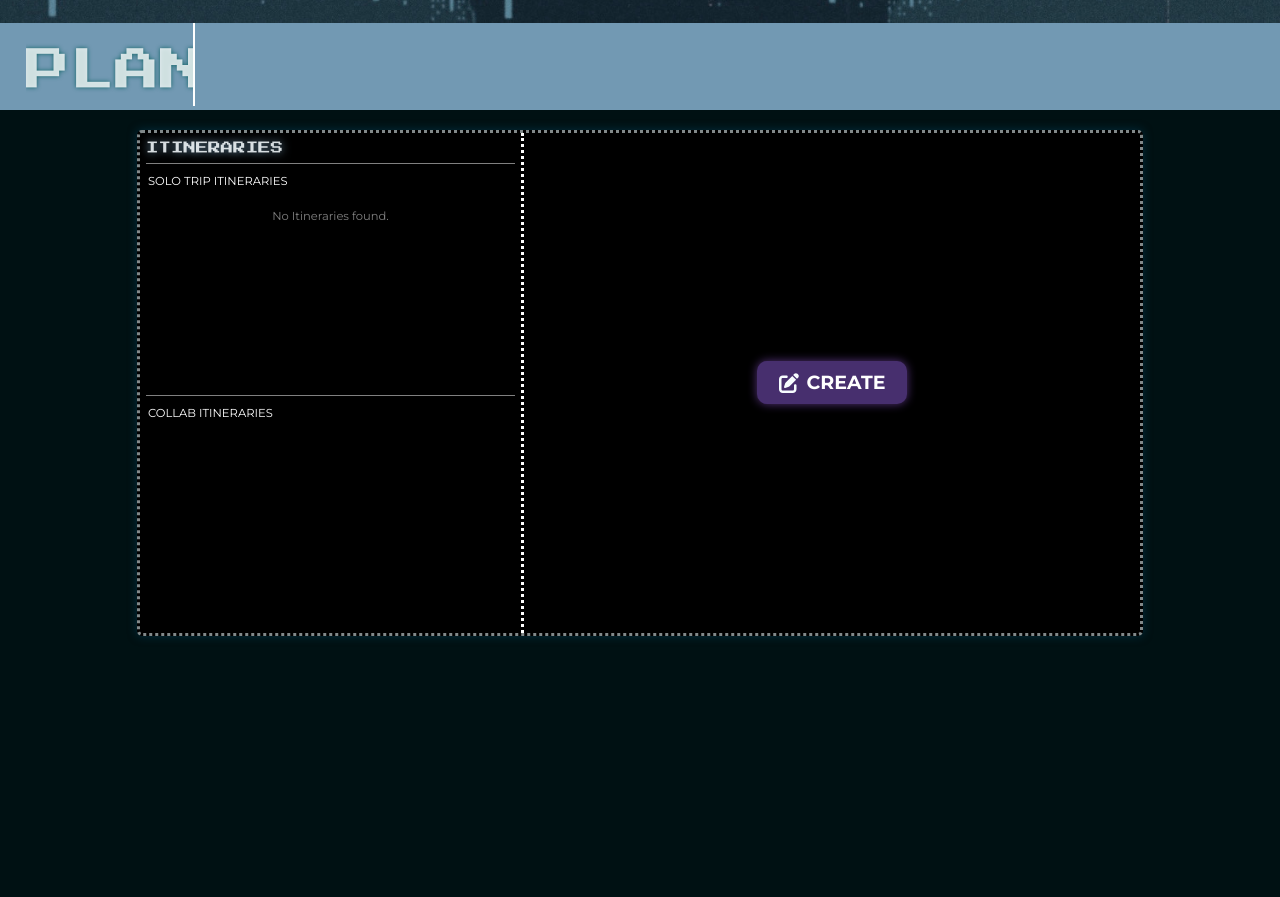
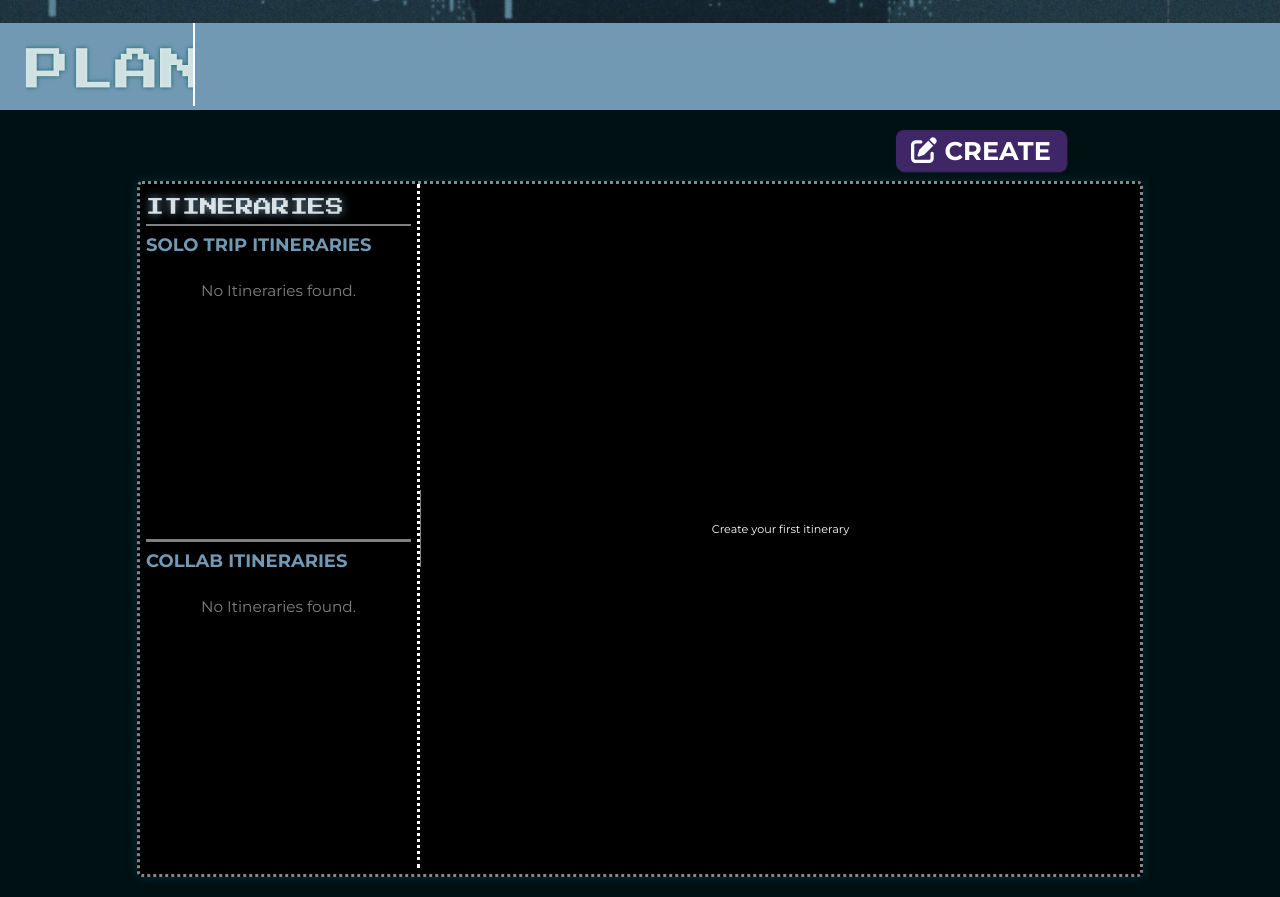
Before and after one commit to SFizzaR/tripSync, a React (Vite) app in the folder frontend/: page /myitinerary in a window 1280 px wide. Shown: the part 340-1237 px from the top of the page. Before the commit the page ends 1096 px from the top, so only its background shows below. Built offline with nearby package versions, Linux system fonts and the light colour scheme.

Commit message:
Add files via upload

```diff
--- a/frontend/src/font.css
+++ b/frontend/src/font.css
@@ -74,3 +74,33 @@ body{
   50% { opacity: 0.5; text-shadow: 0 0 20px rgb(114, 153, 179); }
   100% { opacity: 1; text-shadow: 0 0 10px rgb(114, 153, 179); }
 }
+
+/* For WebKit-based browsers (Chrome, Edge, Safari) */
+.solo-itineraries::-webkit-scrollbar,
+.collab-itineraries::-webkit-scrollbar {
+  width: 8px;
+}
+
+.solo-itineraries::-webkit-scrollbar-track,
+.collab-itineraries::-webkit-scrollbar-track {
+  background: #1e1e1e;
+  border-radius: 10px;
+}
+
+.solo-itineraries::-webkit-scrollbar-thumb,
+.collab-itineraries::-webkit-scrollbar-thumb {
+  background: rgb(101, 140, 175);
+  border-radius: 10px;
+}
+
+.solo-itineraries::-webkit-scrollbar-thumb:hover,
+.collab-itineraries::-webkit-scrollbar-thumb:hover {
+  background: rgb(101, 140, 175);
+}
+
+/* For Firefox */
+.solo-itineraries,
+.collab-itineraries {
+  scrollbar-width: thin;
+  scrollbar-color: rgb(101, 140, 175) #1e1e1e;
+}
--- a/frontend/src/pages/itinerary.jsx
+++ b/frontend/src/pages/itinerary.jsx
@@ -11,8 +11,7 @@ import "../font.css";
 import edit from "../assets/icons/pen-to-square-solid.svg";
 import citiesData from "./citiesData"; // Import the city list (JSON file)
 import { FaCalendarAlt } from "react-icons/fa";
-import {jwtDecode} from "jwt-decode";
-
+import { jwtDecode } from "jwt-decode";
 
 export default function Itinerary() {
   const [isOpen, setIsOpen] = useState(false);
@@ -45,13 +44,16 @@ export default function Itinerary() {
     }
 
     try {
-        const response = await fetch("http://localhost:5001/api/itineraries/solo", {
+      const response = await fetch(
+        "http://localhost:5001/api/itineraries/solo",
+        {
           method: "GET",
           headers: {
             "Content-Type": "application/json",
             Authorization: `Bearer ${token}`,
           },
-        });
+        }
+      );
 
       const data = await response.json();
 
@@ -65,8 +67,15 @@ export default function Itinerary() {
     }
   };
 
+  const [selectedItinerary, setSelectedItinerary] = useState(null);
+
   const handleItineraryClick = (itineraryId) => {
-    navigate(`/itinerary/${itineraryId}`); // Redirect to itinerary details page
+    alert("Clicked Itinerary ID:", itineraryId);
+    const selected = soloItineraries.find(
+      (itinerary) => String(itinerary.id) === String(itineraryId)
+    );
+    alert("Found Itinerary:", selected);
+    setSelectedItinerary(selected);
   };
 
   const handleSearch = (e) => {
@@ -84,7 +93,7 @@ export default function Itinerary() {
   const handleFinish = async () => {
     console.log("CAllledddddddd");
     const token = localStorage.getItem("accessToken");
-    console.log("TOken from hnadlefimish: ",token)
+    console.log("TOken from hnadlefimish: ", token);
     if (!token) {
       alert("User not authenticated");
       return;
@@ -92,10 +101,10 @@ export default function Itinerary() {
 
     try {
       const decodedToken = jwtDecode(token);
-      console.log("DECODED TOKEN: ",decodedToken)
+      console.log("DECODED TOKEN: ", decodedToken);
       const userId = decodedToken.user.id;
 
-      const userBudget = "Standard";  // HARDCODEDDD
+      const userBudget = "Standard"; // HARDCODEDDD
       const isCollaborative = selectedOption === "collaborative";
 
       const itineraryData = {
@@ -106,21 +115,23 @@ export default function Itinerary() {
         budget: userBudget,
         collaborative: isCollaborative,
         status: "planning",
-        title: itineraryName || city
+        title: itineraryName || city,
       };
 
-
       console.log("📦 Sending Itinerary Data:", itineraryData);
 
-      const response = await fetch("http://localhost:5001/api/itineraries/CreateItinerary", {
+      const response = await fetch(
+        "http://localhost:5001/api/itineraries/CreateItinerary",
+        {
           method: "POST",
           headers: {
             "Content-Type": "application/json",
-            "Authorization": `Bearer ${token}`
+            Authorization: `Bearer ${token}`,
           },
 
-          body: JSON.stringify(itineraryData)
-      });
+          body: JSON.stringify(itineraryData),
+        }
+      );
 
       const data = await response.json();
 
@@ -128,7 +139,6 @@ export default function Itinerary() {
         alert("🎉 Itinerary saved successfully!");
 
         setSoloItineraries((prevItineraries) => [...prevItineraries, data]);
-
       } else {
         alert("❌ Error: " + (data.error || "Unknown error"));
       }
@@ -167,7 +177,7 @@ export default function Itinerary() {
   };
 
   return (
-    <div style={{ paddingBottom: "100px", overflowX: "hidden" }}>
+    <div style={{ paddingBottom: "0", overflowX: "hidden" }}>
       {/* Navbar */}
       <nav
         style={{
@@ -492,164 +502,38 @@ export default function Itinerary() {
         </div>
       </section>
 
-      {/* ITINERARIES BOX */}
-      <section>
-        <div
-          style={{
-            borderStyle: "dotted",
-            position: "relative",
-            width: "91%", // Responsive width
-            maxWidth: "1000px", // Prevents excessive stretching
-            height: "500px", // Increased height for a longer box
-            borderColor: "rgba(217, 228, 231, 0.6)",
-            margin: "20px auto", // Centers it horizontally
-            display: "grid",
-            gridTemplateColumns: "30vw 1fr",
-            color: "white",
-            padding: "0",
-            borderRadius: "5px",
-            backgroundColor: "rgb(0,0,0)",
-            boxShadow: "0px 0px 10px rgba(6, 73, 106, 0.5)",
-            fontFamily: "Montserrat",
-          }}
-        >
-          {/* Left Column */}
-          <div
-            style={{
-              display: "grid",
-              gridTemplateRows: "5% 1fr 1fr",
-              borderRightStyle: "dotted",
-              borderRightColor: "white",
-              fontSize: "120%", // Adjusted base font size
-              whiteSpace: "nowrap",
-              marginTop: 0,
-              padding: "6px",
-            }}
-          >
-            {/* HEADER ROW */}
-            <div
-              style={{
-                fontFamily: "P2P",
-                fontWeight: "lighter",
-                color: "rgba(247, 253, 255, 0.86)",
-                fontSize: "65%", // Slightly larger for emphasis
-                textShadow: "0 0 10px rgb(114, 153, 179)",
-                marginTop: "3px",
-                paddingBottom: "10px",
-              }}
-            >
-              ITINERARIES
-            </div>
-
-            {/* SOLO ITINERARY ROW */}
-            <div
-              style={{
-                borderTop: "1px solid grey",
-                padding: "10px 2px",
-                fontSize: "60%",
-              }}
-            >
-              SOLO TRIP ITINERARIES
-              <navbar>
-                <ul
-                  style={{
-                    height: "88%",
-                    padding: "0",
-                    overflowY: "auto",
-                    overflowX: "hidden",
-                  }}
-                >
-                  {soloItineraries &&
-                  Array.isArray(soloItineraries) &&
-                  soloItineraries.length > 0 ? (
-                    soloItineraries.map((itinerary) => (
-                      <li
-                        key={itinerary.id}
-                        style={{
-                          color: "white",
-                          display: "block",
-                          borderTop: "1px solid",
-                          listStyle: "none",
-                          width: "100%",
-                          padding: "10px",
-                          margin: 0,
-                          cursor: "pointer",
-                        }}
-                        onClick={() => handleItineraryClick(itinerary.id)}
-                      >
-                        {itinerary.title ||
-                          itinerary.name ||
-                          "Untitled Itinerary"}
-                      </li>
-                    ))
-                  ) : (
-                    <li
-                      style={{
-                        color: "gray",
-                        textAlign: "center",
-                        padding: "10px",
-                        listStyle: "none",
-                      }}
-                    >
-                      No Itineraries found.
-                    </li>
-                  )}
-                </ul>
-              </navbar>
-
-            </div>
-
-            {/* COLLAB ITINERARY ROW */}
-            <div
-              style={{
-                borderTop: "1px solid grey",
-                padding: "10px 2px",
-                fontSize: "60%", // Matched to Solo Itineraries for consistency
-              }}
-            >
-              COLLAB ITINERARIES
-            </div>
-          </div>
-
-          {/* Right Column (Button) */}
-          <div
-            style={{
-              display: "flex",
-              alignItems: "center",
-              justifyContent: "center",
-            }}
-          >
       <button
         style={{
-                backgroundColor: "rgb(71, 47, 110)",
-                boxShadow: "0px 0px 10px rgb(85, 51, 123)",
+          backgroundColor: "rgb(62, 38, 103)",
+          boxShadow: "1px 1px 2px rgb(85, 51, 123)",
           borderStyle: "none",
-                padding: "10px 20px",
+          margin: "20px auto -10px 70%",
+          padding: "5px 15px",
           fontFamily: "Montserrat",
           fontWeight: "bold",
-                fontSize: "19px",
-                color: "white",
-                width: "150px",
-                borderRadius: "10px",
+          fontSize: "2vw",
+          color: "white",
+          borderRadius: "8px",
           cursor: "pointer",
           display: "flex",
           alignItems: "center",
           justifyContent: "center",
           gap: "8px",
+          overflowX: "hidden",
         }}
         onMouseEnter={(e) =>
           (e.target.style.boxShadow = "0px 0px 15px rgb(145, 117, 177)")
         }
         onMouseLeave={(e) =>
-                (e.target.style.boxShadow = "0px 0px 10px rgb(85, 51, 123)")
+          (e.target.style.boxShadow = "1px 1px 2px rgb(85, 51, 123)")
         }
         onClick={() => setIsDialogOpen(true)}
       >
         <img
           src={edit}
           style={{
-                  width: "20px",
-                  height: "20px",
+            width: "2vw",
+            height: "auto",
             boxShadow: "none",
           }}
           alt="Edit"
@@ -674,7 +558,7 @@ export default function Itinerary() {
       {isDialogOpen && (
         <div
           style={{
-                  position: "absolute",
+            position: "fixed",
             top: "50%",
             left: "50%",
             transform: "translate(-50%, -50%)",
@@ -686,6 +570,7 @@ export default function Itinerary() {
             color: "rgb(172, 120, 191)",
             fontWeight: "bold",
             width: "65%",
+            fontFamily: "Montserrat",
             maxWidth: "500px",
             zIndex: 1000,
           }}
@@ -789,8 +674,7 @@ export default function Itinerary() {
                       "0px 0px 15px rgb(145, 117, 177)")
                   }
                   onMouseLeave={(e) =>
-                          (e.target.style.boxShadow =
-                            "0px 0px 10px rgb(85, 51, 123)")
+                    (e.target.style.boxShadow = "0px 0px 10px rgb(85, 51, 123)")
                   }
                 >
                   CANCEL
@@ -819,8 +703,7 @@ export default function Itinerary() {
                       "0px 0px 15px rgb(145, 117, 177)")
                   }
                   onMouseLeave={(e) =>
-                          (e.target.style.boxShadow =
-                            "0px 0px 10px rgb(85, 51, 123)")
+                    (e.target.style.boxShadow = "0px 0px 10px rgb(85, 51, 123)")
                   }
                 >
                   NEXT
@@ -896,9 +779,7 @@ export default function Itinerary() {
                   {filteredCities.map((item) => (
                     <div
                       key={item.city}
-                            onClick={() =>
-                              setCity(`${item.city}, ${item.country}`)
-                            }
+                      onClick={() => setCity(`${item.city}, ${item.country}`)}
                       style={{
                         padding: "8px",
                         display: "flex",
@@ -909,9 +790,7 @@ export default function Itinerary() {
                         fontSize: "80%",
                       }}
                     >
-                            <span style={{ marginRight: "10px" }}>
-                              {item.flag}
-                            </span>
+                      <span style={{ marginRight: "10px" }}>{item.flag}</span>
                       {item.city}, {item.country}
                     </div>
                   ))}
@@ -950,8 +829,7 @@ export default function Itinerary() {
                       "0px 0px 15px rgb(145, 117, 177)")
                   }
                   onMouseLeave={(e) =>
-                          (e.target.style.boxShadow =
-                            "0px 0px 10px rgb(85, 51, 123)")
+                    (e.target.style.boxShadow = "0px 0px 10px rgb(85, 51, 123)")
                   }
                 >
                   BACK
@@ -980,8 +858,7 @@ export default function Itinerary() {
                       "0px 0px 15px rgb(145, 117, 177)")
                   }
                   onMouseLeave={(e) =>
-                          (e.target.style.boxShadow =
-                            "0px 0px 10px rgb(85, 51, 123)")
+                    (e.target.style.boxShadow = "0px 0px 10px rgb(85, 51, 123)")
                   }
                 >
                   NEXT
@@ -1235,8 +1112,7 @@ export default function Itinerary() {
                       "0px 0px 15px rgb(145, 117, 177)")
                   }
                   onMouseLeave={(e) =>
-                          (e.target.style.boxShadow =
-                            "0px 0px 10px rgb(85, 51, 123)")
+                    (e.target.style.boxShadow = "0px 0px 10px rgb(85, 51, 123)")
                   }
                 >
                   BACK
@@ -1265,8 +1141,7 @@ export default function Itinerary() {
                       "0px 0px 15px rgb(145, 117, 177)")
                   }
                   onMouseLeave={(e) =>
-                          (e.target.style.boxShadow =
-                            "0px 0px 10px rgb(85, 51, 123)")
+                    (e.target.style.boxShadow = "0px 0px 10px rgb(85, 51, 123)")
                   }
                 >
                   NEXT
@@ -1396,8 +1271,7 @@ export default function Itinerary() {
                       "0px 0px 15px rgb(145, 117, 177)")
                   }
                   onMouseLeave={(e) =>
-                          (e.target.style.boxShadow =
-                            "0px 0px 10px rgb(85, 51, 123)")
+                    (e.target.style.boxShadow = "0px 0px 10px rgb(85, 51, 123)")
                   }
                 >
                   BACK
@@ -1436,8 +1310,7 @@ export default function Itinerary() {
                       "0px 0px 15px rgb(145, 117, 177)")
                   }
                   onMouseLeave={(e) =>
-                          (e.target.style.boxShadow =
-                            "0px 0px 10px rgb(85, 51, 123)")
+                    (e.target.style.boxShadow = "0px 0px 10px rgb(85, 51, 123)")
                   }
                 >
                   FINISH
@@ -1447,6 +1320,225 @@ export default function Itinerary() {
           )}
         </div>
       )}
+
+      {/* ITINERARIES BOX */}
+      <section>
+        <div
+          style={{
+            borderStyle: "dotted",
+            position: "relative",
+            width: "91%", // Responsive width
+            maxWidth: "1000px", // Prevents excessive stretching
+            height: "690px", // Increased height for a longer box
+            borderColor: "rgba(217, 228, 231, 0.6)",
+            margin: "20px auto", // Centers it horizontally
+            display: "grid",
+            gridTemplateColumns: "35vh 1fr",
+            color: "white",
+            padding: "0",
+            borderRadius: "5px",
+            backgroundColor: "rgb(0,0,0)",
+            boxShadow: "0px 0px 10px rgba(6, 73, 106, 0.5)",
+            fontFamily: "Montserrat",
+          }}
+        >
+          {/* Left Column */}
+          <div
+            style={{
+              display: "grid",
+              gridTemplateRows: "4% 47% 47%",
+              columnGap: "5%",
+              borderRightStyle: "dotted",
+              borderRightColor: "white",
+              fontSize: "120%", // Adjusted base font size
+              marginTop: 0,
+              padding: "6px",
+              overflow: "hidden", // Prevents text overflow
+              wordWrap: "break-word", // Wraps long words
+              whiteSpace: "normal", // Ensures text doesn't overflow
+              marginBottom: "2%",
+              paddingBottom: "20px"
+            }}
+          >
+            {/* HEADER ROW */}
+            <div
+              style={{
+                fontFamily: "P2P",
+                fontWeight: "lighter",
+                color: "rgba(247, 253, 255, 0.86)",
+                fontSize: "clamp(12px, 2.5vw, 18px)", // Slightly larger for emphasis
+                textShadow: "0 0 10px rgb(114, 153, 179)",
+                marginTop: "3%",
+                marginBottom: "0"
+              }}
+            >
+              ITINERARIES
+            </div>
+
+            {/* SOLO ITINERARY ROW */}
+            <div class="collab-itineraries"
+              style={{
+                borderTop: "2px solid grey",
+                fontSize: "clamp(12px, 2vw, 18px)",
+                marginTop: "3%",
+                padding: "3% 0",
+                maxHeight: "28vh",
+              }}
+            >
+              <strong style={{color: "rgb(114, 153, 179)"}}>SOLO TRIP ITINERARIES</strong>
+              <navbar>
+                <ul
+                  style={{
+                    height: "120%",
+                    padding: "0",
+                    overflowY: "auto",
+                    overflowX: "hidden",
+                    fontSize: "85%",
+                    padding: "0",
+                    paddingBottom: "-10px"
+                  }}
+                >
+                  {soloItineraries &&
+                  Array.isArray(soloItineraries) &&
+                  soloItineraries.length > 0 ? (
+                    soloItineraries.map((itinerary) => (
+                      <li
+                        key={itinerary.id}
+                        style={{
+                          color: "white",
+                          display: "block",
+                          borderTop: "1px solid",
+                          listStyle: "none",
+                          width: "100%",
+                          padding: "10px",
+                          margin: 0,
+                          cursor: "pointer",
+                        }}
+                        onClick={() => {
+                          console.log("Clicked Itinerary ID:", itinerary.id); // Debugging
+                          handleItineraryClick(itinerary.id);
+                        }}
+                      >
+                        {itinerary.title ||
+                          itinerary.name ||
+                          "Untitled Itinerary"}
+                      </li>
+                    ))
+                  ) : (
+                    <li
+                      style={{
+                        color: "gray",
+                        textAlign: "center",
+                        padding: "10px",
+                        listStyle: "none",
+                      }}
+                    >
+                      No Itineraries found.
+                    </li>
+                  )}
+                </ul>
+              </navbar>
+            </div>
+
+            {/* COLLAB ITINERARY ROW */}
+            <div class="collab-itineraries"
+              style={{
+                borderTop: "3px solid grey",
+                fontSize: "clamp(12px, 2vw, 18px)",
+                marginTop: "5%",
+                padding: "3% 0",
+                maxHeight: "28vh"
+              }}
+            >
+              <strong  style={{color: "rgb(114, 153, 179)"}}>COLLAB ITINERARIES</strong>
+              <navbar>
+                <ul
+                  style={{
+                    height: "130%",
+                    padding: "0",
+                    overflowY: "auto",
+                    overflowX: "hidden",
+                    fontSize: "85%",
+                    padding: "0",
+                    paddingBottom: "-10px"
+                  }}
+                >
+                  {soloItineraries &&
+                  Array.isArray(soloItineraries) &&
+                  soloItineraries.length > 0 ? (
+                    soloItineraries.map((itinerary) => (
+                      <li
+                        key={itinerary.id}
+                        style={{
+                          color: "white",
+                          display: "block",
+                          borderTop: "1px solid",
+                          listStyle: "none",
+                          width: "100%",
+                          padding: "10px",
+                          margin: 0,
+                          cursor: "pointer",
+                        }}
+                        onClick={() => {
+                          console.log("Clicked Itinerary ID:", itinerary.id); // Debugging
+                          handleItineraryClick(itinerary.id);
+                        }}
+                      >
+                        {itinerary.title ||
+                          itinerary.name ||
+                          "Untitled Itinerary"}
+                      </li>
+                    ))
+                  ) : (
+                    <li
+                      style={{
+                        color: "gray",
+                        textAlign: "center",
+                        padding: "10px",
+                        listStyle: "none",
+                      }}
+                    >
+                      No Itineraries found.
+                    </li>
+                  )}
+                </ul>
+              </navbar>
+            </div>
+          </div>
+
+          {/* Right Column (Details Box) */}
+          <div
+            style={{
+              display: "flex",
+              alignItems: "center",
+              justifyContent: "center",
+              width: "100%",
+            }}
+          >
+            <div
+              style={{
+                background: "black",
+                padding: "20px",
+                color: "white",
+                borderLeft: "1px solid gray",
+                width: "100%",
+                fontSize: "70%",
+                textAlign: "center"
+              }}
+            >
+              {selectedItinerary ? (
+                <>
+                  <h2>{selectedItinerary.title || "Untitled Itinerary"}</h2>
+                  <p>City: {selectedItinerary.city || "Unknown"}</p>
+                  <p>Status: {selectedItinerary.status || "N/A"}</p>
+                  <p>Budget: {selectedItinerary.budget || "N/A"}</p>
+                </>
+              ) : soloItineraries.length > 0 ? (
+                <p>Select an itinerary to see details</p>
+              ) : (
+                <p>Create your first itinerary</p>
+              )}
+            </div>
           </div>
         </div>
       </section>
```
Lines whose indentation alone changed are shown as unchanged.
